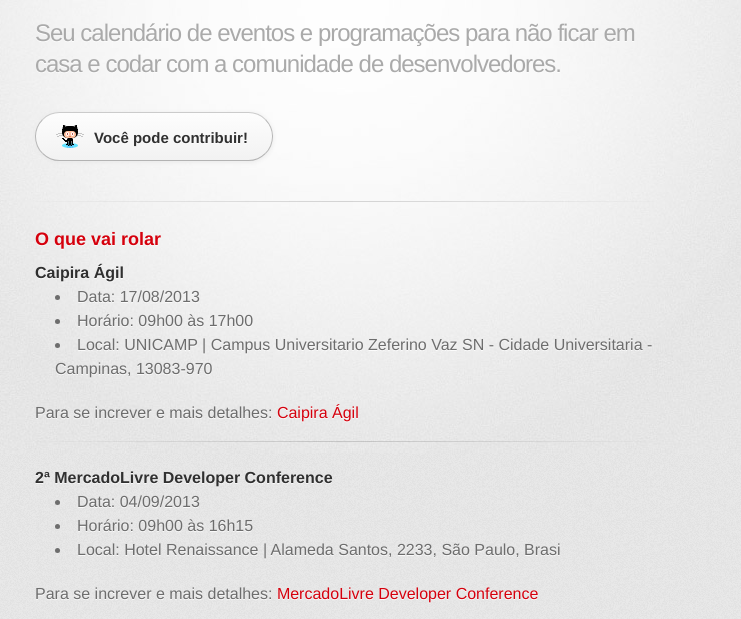
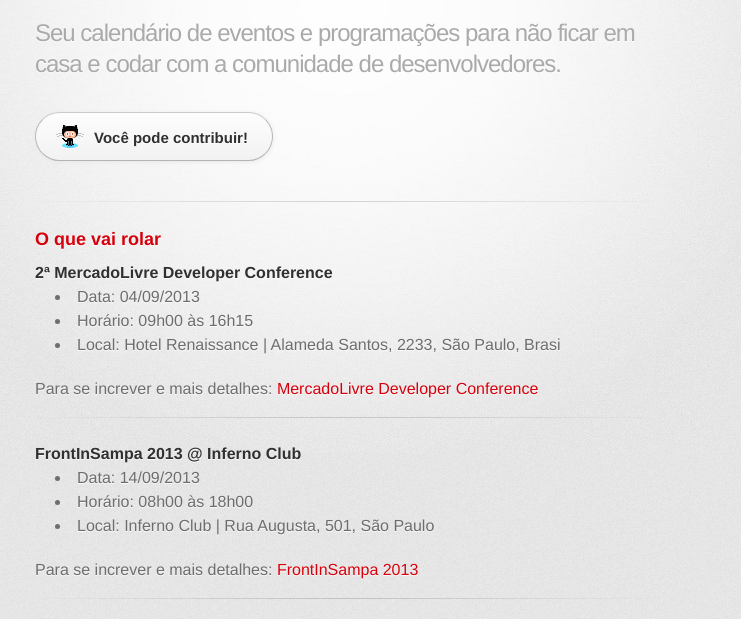
Before and after one commit to saiadecasa/saiadecasa.github.io, a plain HTML site: page index.html in a window 1280 px wide. Shown: the part 120-739 px from the top of the page, without its empty margins (295-1036 px from the left). Drawn offline with Linux system fonts and the light colour scheme; a web font is replaced by a local one.

Commit message:
Remove evento anterior a 2013-08-27

```diff
--- a/index.html
+++ b/index.html
@@ -32,15 +32,6 @@
                 <section id="main_content">
 
                     <h3>O que vai rolar</h3>
-
-                    <h4>Caipira Ágil</h4>
-                    <ul>
-                      <li><b>Data:</b> 17/08/2013 </li>
-                      <li><b>Horário:</b> 09h00 às 17h00</li>
-                      <li><b>Local:</b> UNICAMP | Campus Universitario Zeferino Vaz SN - Cidade Universitaria - Campinas, 13083-970 </li>
-                    </ul>
-                    Para se increver e mais detalhes: <a href="http://www.caipiraagil.com"> Caipira Ágil </a>
-                    <hr>
 
                     <h4>2ª MercadoLivre Developer Conference</h4>
                     <ul>
```
